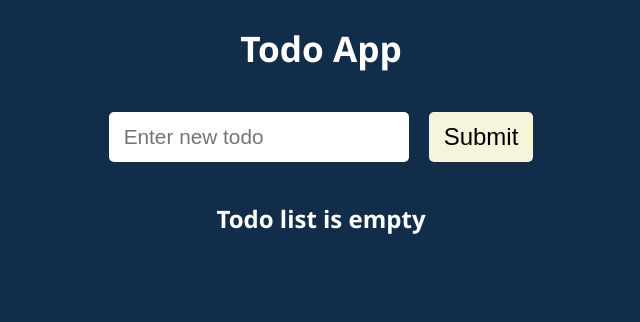
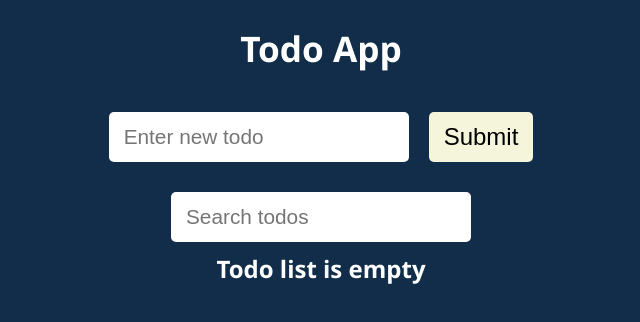
Before and after one commit to T1sev4/React_Todo_app, a React (Create React App) app: page / in a window 1280 px wide. Shown: the top 322 px of the page, without its empty margins (319-959 px from the left). Built offline with nearby package versions, Linux system fonts and the light colour scheme.

Commit message:
add search

```diff
--- a/src/App.js
+++ b/src/App.js
@@ -3,12 +3,15 @@ import { v4 as uuidv4 } from 'uuid';
 import TodoForm from './components/Todos/TodoForm';
 import TodoList from './components/Todos/TodoList';
 import TodosActions from './components/Todos/TodosActions';
+import TodoSearch from './components/Todos/TodoSearch';
 import './App.css';
 
 function App() {
   const [todos, setTodos] = useState([]);
   const [text, setText] = useState('');
+  const [searchText, setSearchText] = useState('');
 
+  // CRUD //
   const addTodoHandler = (text) => {
     const newTodo = {
       text,
@@ -38,6 +41,10 @@ function App() {
     );
   };
 
+   // CRUD //
+
+
+  // Buttons //
 
   const resetTodosHandler = () => {
     setTodos([]);
@@ -48,6 +55,19 @@ function App() {
   };
 
   const completedTodosCount = todos.filter((todo) => todo.isCompleted).length;
+
+  // Buttons //
+
+  // функция которая смотрит на изменение в инпуте
+  const searchHandler = (event) => {
+    setSearchText(event.target.value);
+  };
+
+  // функция показывает только те туду которые есть в searchText
+  const filteredTodos = todos.filter((todo) =>
+    todo.text.toLowerCase().includes(searchText.toLowerCase())
+  );
+
 
   return (
     <div className="App">
@@ -61,8 +81,10 @@ function App() {
         />
       )}
 
+      <TodoSearch  value={searchText} onChange={searchHandler}  />
+
       <TodoList
-        todos={todos}
+        todos={filteredTodos}
         deleteTodo={deleteTodoHandler}
         toggleTodo={toggleTodoHandler}
         changeTodoText={changeTodoText}
--- a/src/components/Todos/TodoForm.js
+++ b/src/components/Todos/TodoForm.jsx
@@ -1,6 +1,7 @@
 import { useState } from 'react';
 import styles from './TodoForm.module.css';
 import Button from '../UI/Button';
+import Input from '../UI/Input';
 function TodoForm({ addTodo }) {
   const [text, setText] = useState('');
   const onSubmitHandler = (event) => {
@@ -12,8 +13,7 @@ function TodoForm({ addTodo }) {
   return (
     <div className={styles.todoFormContainer}>
       <form onSubmit={onSubmitHandler}>
-        <input
-          type="text"
+        <Input
           placeholder="Enter new todo"
           value={text}
           onChange={(e) => setText(e.target.value)}
--- a/src/components/Todos/TodoForm.module.css
+++ b/src/components/Todos/TodoForm.module.css
@@ -7,11 +7,3 @@
   justify-content: center;
   margin-bottom: 30px;
 }
-.todoFormContainer input {
-  width: 45%;
-  height: 30px;
-  font-size: 1.3rem;
-  padding: 10px 15px;
-  border: none;
-  border-radius: 5px;
-}
--- /dev/null
+++ b/src/components/Todos/TodoSearch.jsx
@@ -0,0 +1,14 @@
+import Input from "../UI/Input";
+import Button from "../UI/Button";
+function TodoSearch({value , onChange}) {
+  return (
+    <>
+      <Input
+        placeholder="Search todos"
+        value={value}
+        onChange={onChange}
+      />
+    </>
+  );
+}
+export default TodoSearch;
--- /dev/null
+++ b/src/components/UI/Input.jsx
@@ -0,0 +1,15 @@
+import styles from './Input.module.css'
+function Input(props) {
+  const {placeholder, value, onChange} = props
+  return (
+    <input
+    type="text"
+    placeholder={placeholder}
+    className={styles.input}
+    value={value}
+    onChange={onChange}
+  />
+  );
+}
+
+export default Input;
--- /dev/null
+++ b/src/components/UI/Input.module.css
@@ -0,0 +1,8 @@
+.input {
+  width: 45%;
+  height: 30px;
+  font-size: 1.3rem;
+  padding: 10px 15px;
+  border: none;
+  border-radius: 5px;
+}
```
Also changed, not shown: src/components/Todos/Todo.jsx (renamed from src/components/Todos/Todo.js), src/components/Todos/TodoList.jsx (renamed from src/components/Todos/TodoList.js), src/components/Todos/TodosActions.jsx (renamed from src/components/Todos/TodosActions.js), src/components/UI/Button.jsx (renamed from src/components/UI/Button.js).
